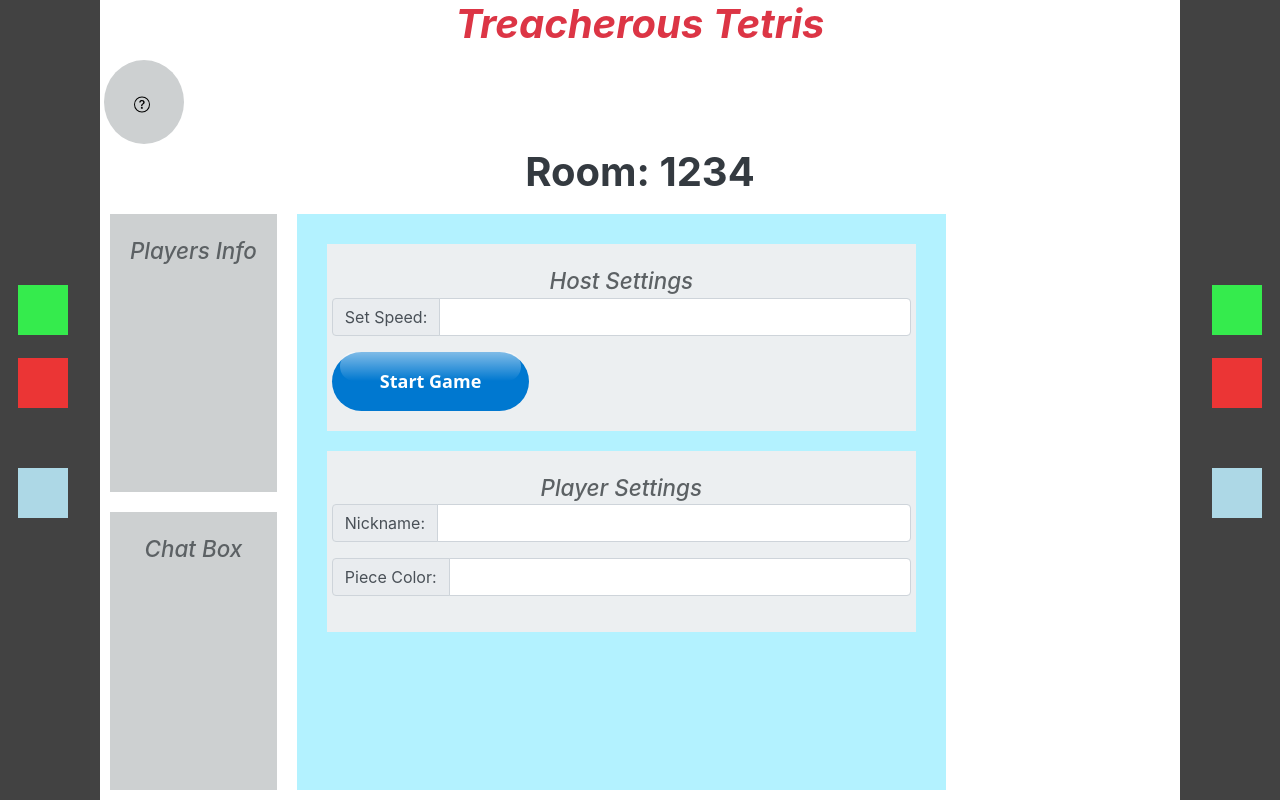
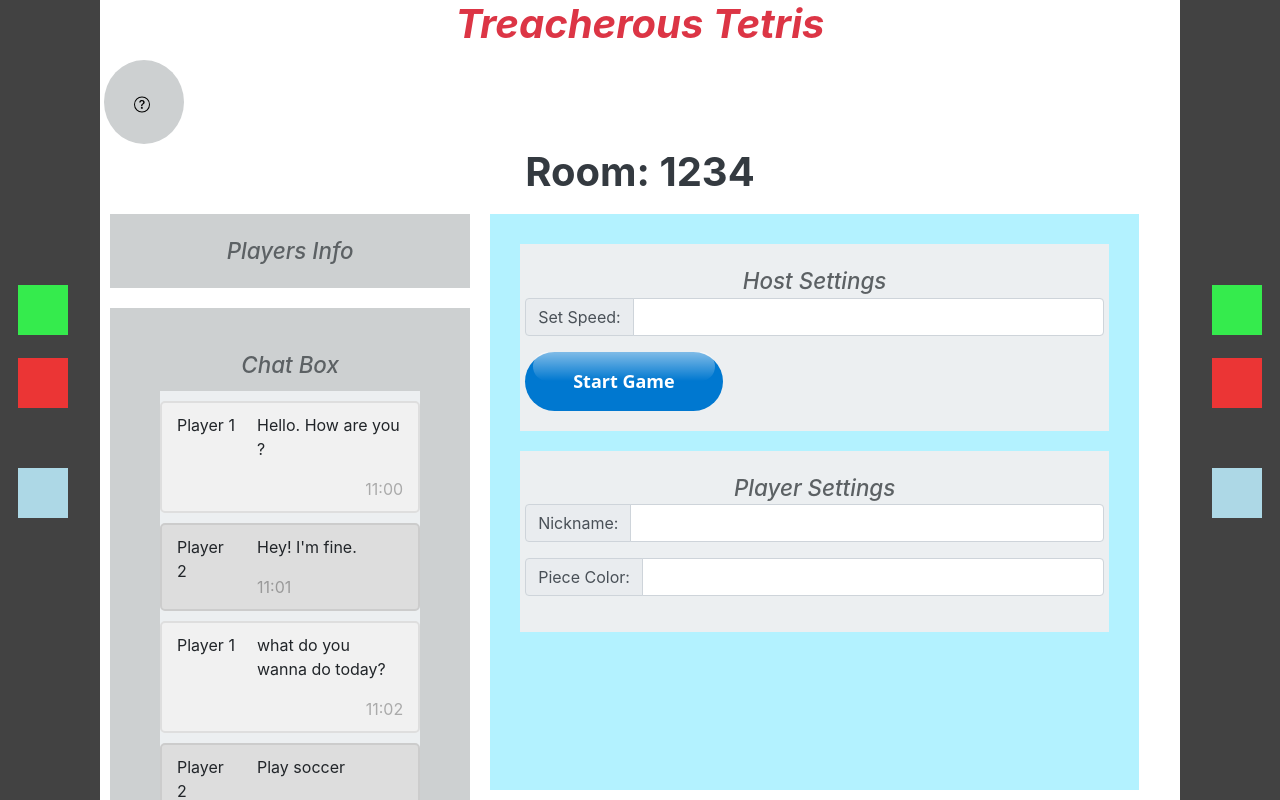
Before and after one commit to ducklin5/TTetris, a React (Create React App) app in the folder code/client/: page /room/1 in a window 1280 px wide. Built offline with nearby package versions, Linux system fonts and the light colour scheme; no server answers.

Commit message:
added a dummy chat box

```diff
--- a/code/client/src/components/roompage/chatboxComponent.css
+++ b/code/client/src/components/roompage/chatboxComponent.css
@@ -10,3 +10,73 @@
     font-weight: 500;
     color: #5c6164;
 }
+
+.settings-vertical {
+    word-wrap: break-all;
+    background-color: #eceff1;
+    margin: 10px;
+    flex: 1;
+}
+
+.settings-content {
+    padding: 20px;
+    display: flex;
+    flex-direction: column;
+}
+
+.chat-title{
+    font-size: 1.4rem;
+    font-weight: 500;
+    color: #5c6164;
+}
+
+/* Reference for chat box: https://www.w3schools.com/howto/howto_css_chat.asp */
+/* Chat containers */
+.container {
+  border: 2px solid #dedede;
+  background-color: #f1f1f1;
+  border-radius: 5px;
+  padding: 10px;
+  margin: 10px 0;
+}
+
+/* Darker chat container */
+.darker {
+  border-color: #ccc;
+  background-color: #ddd;
+}
+
+/* Clear floats */
+.container::after {
+  content: "";
+  clear: both;
+  display: table;
+}
+
+/* Style images */
+.container-name{
+  float: left;
+  max-width: 60px;
+  width: 100%;
+  margin-right: 20px;
+  border-radius: 50%;
+}
+
+/* Style the right image */
+.container img.right {
+  float: right;
+  margin-left: 20px;
+  margin-right:0;
+}
+
+/* Style time text */
+.time-right {
+  float: right;
+  color: #aaa;
+}
+
+/* Style time text */
+.time-left {
+  float: left;
+  color: #999;
+}
--- a/code/client/src/components/roompage/chatboxComponent.jsx
+++ b/code/client/src/components/roompage/chatboxComponent.jsx
@@ -2,9 +2,34 @@ import './chatboxComponent.css';
 
 const ChatboxComponent = (props) => {
     return (
-        <>
-            <span class="chatbox-title font-italic text-center">Chat Box</span>
-        </>
+        <div class="settings-content">
+            <span class="chat-title font-italic text-center">Chat Box</span>
+            <div class="settings-vertical">
+                <div class="container">
+                    <p class="container-name">Player 1</p>
+                    <p>Hello. How are you ?</p>
+                    <span class="time-right">11:00</span>
+                </div>
+
+                <div class="container darker">
+                    <p class="container-name">Player 2</p>
+                    <p>Hey! I'm fine.</p>
+                    <span class="time-left">11:01</span>
+                </div>
+
+                <div class="container">
+                    <p class="container-name">Player 1</p>
+                    <p>what do you wanna do today?</p>
+                    <span class="time-right">11:02</span>
+                </div>
+                <div class="container darker">
+                    <p class="container-name">Player 2</p>
+                    <p>Play soccer</p>
+                    <span class="time-left">11:05</span>
+                </div>
+            </div>
+        </div>
+
     );
 }
 
--- a/code/client/src/components/roompage/gameSettingsComponent.css
+++ b/code/client/src/components/roompage/gameSettingsComponent.css
@@ -42,10 +42,6 @@
   padding: 12px 12px 12px 0;
   display: inline-block;
 }
-
-
-
-
 
 /* Reference for start button: https://getcssscan.com/css-buttons-examples */
 .button-71 {
```
